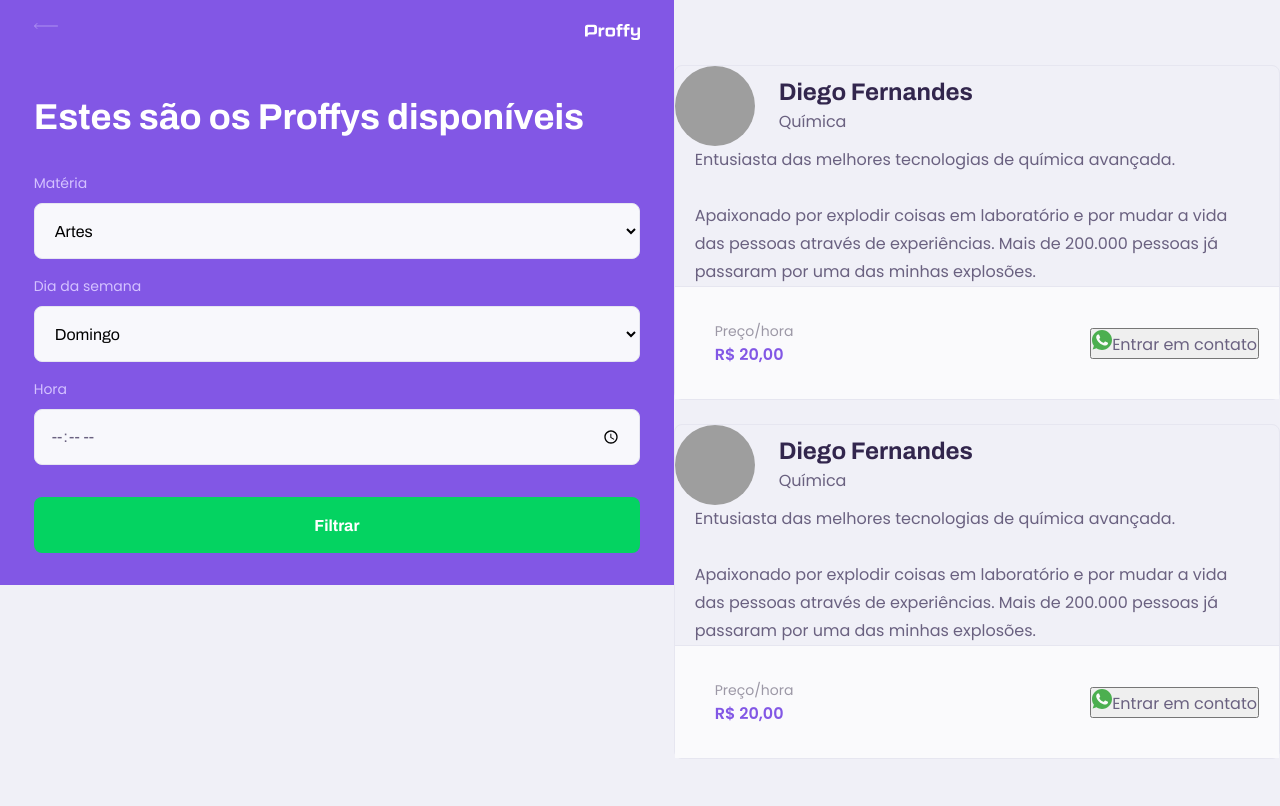
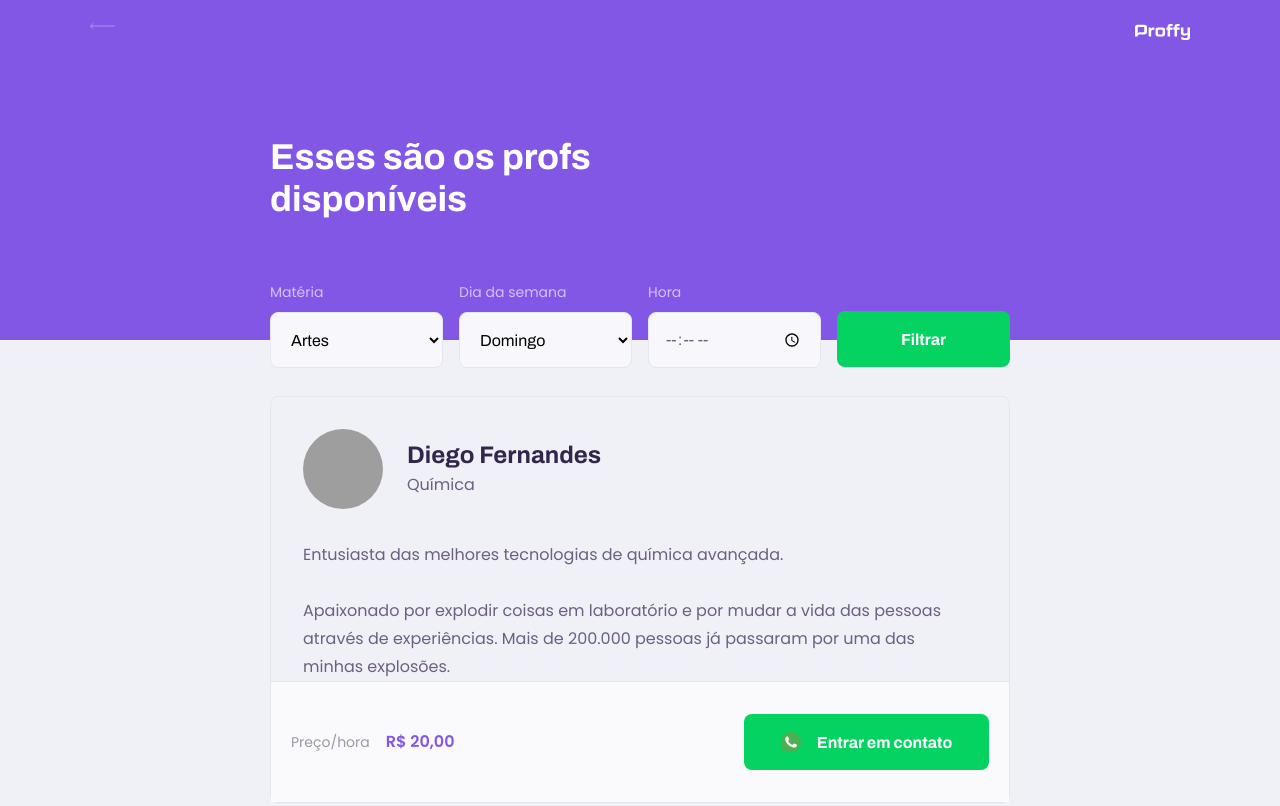
Before and after one commit to JoauMSuD/nlwE2, a plain HTML site: page study.html in a window 1280 px wide. Shown: the top 806 px of the page. Drawn offline with Linux system fonts and the light colour scheme; grey boxes are pictures that could not be loaded.

Commit message:
Finalizado a Edição do Main da pagina Study.

```diff
--- a/study.html
+++ b/study.html
@@ -1,26 +1,32 @@
 <!DOCTYPE html>
-<html lang="pt-br">
+<html lang="pt_br">
 
 <head>
     <meta charset="UTF-8">
     <meta name="viewport" content="width=device-width, initial-scale=1.0">
-    <title>Proffy | Sua plataforma de estudo online</title>
+    <title>Proffy | Sua plataforma de estudos online</title>
+
     <link rel="stylesheet" href="/styles/main.css">
     <link rel="stylesheet" href="/styles/partials/page-study.css">
+
     <link href="https://fonts.googleapis.com/css2?family=Archivo:wght@400;700&amp;family=Poppins:wght@400;600&amp;display=swap" rel="stylesheet">
+
 </head>
 
 <body id="page-study">
+
     <div id="container">
         <header class="page-header">
             <div class="top-bar-container">
                 <a href="/">
-                    <img src="/images/icons/back.svg" alt="voltar"></a>
-                <img src="/images/logo.svg" alt="Logo Proffy">
+                    <img src="/images/icons/back.svg" alt="">
+                </a>
+
+                <img src="/images/logo.svg" alt="Proffy">
             </div>
 
             <div class="header-content">
-                <strong>Estes são os Proffys disponíveis</strong>
+                <strong>Esses são os profs disponíveis</strong>
                 <form id="search-teachers">
                     <div class="select-block">
                         <label for="subject">Matéria</label>
@@ -58,11 +64,10 @@
                     <button type="submit">Filtrar</button>
                 </form>
             </div>
-
         </header>
-    </div>
 
         <main>
+            <!--article: Conteúdo que irá se repetir-->
             <article class="teacher-item">
                 <header>
                     <img src="https://avatars2.githubusercontent.com/u/2254731?s=460&amp;u=0ba16a79456c2f250e7579cb388fa18c5c2d7d65&amp;v=4" alt="Diego Fernandes">
@@ -72,7 +77,8 @@
                     </div>
                 </header>
 
-            <p>Entusiasta das melhores tecnologias de química avançada.<br><br>Apaixonado por explodir coisas em laboratório e por mudar a vida das pessoas através de experiências. Mais de 200.000 pessoas já passaram por uma das minhas explosões.</p>
+                <p>Entusiasta das melhores tecnologias de química avançada.<br><br>Apaixonado por explodir coisas em laboratório e por mudar a vida das pessoas através de experiências. Mais de 200.000 pessoas já passaram por uma das minhas explosões.
+                </p>
 
                 <footer>
                     <p>Preço/hora<strong>R$ 20,00</strong>
@@ -82,6 +88,7 @@
                     </button>
                 </footer>
             </article>
+
             <article class="teacher-item">
                 <header>
                     <img src="https://avatars2.githubusercontent.com/u/2254731?s=460&amp;u=0ba16a79456c2f250e7579cb388fa18c5c2d7d65&amp;v=4" alt="Diego Fernandes">
@@ -91,7 +98,8 @@
                     </div>
                 </header>
 
-            <p>Entusiasta das melhores tecnologias de química avançada.<br><br>Apaixonado por explodir coisas em laboratório e por mudar a vida das pessoas através de experiências. Mais de 200.000 pessoas já passaram por uma das minhas explosões.</p>
+                <p>Entusiasta das melhores tecnologias de química avançada.<br><br>Apaixonado por explodir coisas em laboratório e por mudar a vida das pessoas através de experiências. Mais de 200.000 pessoas já passaram por uma das minhas explosões.
+                </p>
 
                 <footer>
                     <p>Preço/hora<strong>R$ 20,00</strong>
@@ -103,6 +111,9 @@
             </article>
         </main>
 
+    </div>
+
+
 </body>
 
 </html>
--- a/styles/partials/page-study.css
+++ b/styles/partials/page-study.css
@@ -34,6 +34,7 @@
         .page-header .header-content {
             width: 90%;
             margin: 3.2rem auto;
+            position: relative;
         }
 
         .page-header .header-content strong {
@@ -148,7 +149,7 @@
             margin-top: .4rem;
         }
 
-        .teacher-item p {
+        .teacher-item>p {
             padding: 0 2rem;
             font-size: 1.6rem;
             line-height: 2.8rem;
@@ -174,3 +175,82 @@
             color: var(--color-primary);
             display: block;
         }
+
+        .teacher-item footer button {
+            width: 20rem;
+            height: 5.6rem;
+            background: var(--color-secondary);
+            color: var(--color-button-text);
+            border: 0;
+            border-radius: .8rem;
+            cursor: pointer;
+            font: 700 1.4rem Archivo;
+            display: flex;
+            align-items: center;
+            justify-content: space-evenly;
+            text-decoration: none;
+            transition: background 0.2s;
+            margin-left: 1.6rem;
+        }
+
+        .teacher-item footer button:hover {
+            background-color: var(--color-secondary-dark);
+        }
+
+        @media (min-width:700px) {
+            #page-study #container {
+                max-width: 100vw;
+            }
+            .page-header {
+                height: 340px;
+            }
+            .page-header .top-bar-container {
+                max-width: 1100px;
+            }
+            .page-header .header-content {
+                max-width: 740px;
+                margin: 0 auto;
+                flex: 1 1;
+                padding-bottom: 48px;
+                display: flex;
+                flex-direction: column;
+                justify-content: center;
+            }
+            .page-header .header-content strong {
+                max-width: 350px;
+            }
+            .teacher-item header,
+            .teacher-itemfooter {
+                padding: 32px;
+            }
+            #search-teachers {
+                display: grid;
+                grid-template-columns: repeat(4, 1fr);
+                gap: 16px;
+                position: absolute;
+                bottom: -28px;
+            }
+            #page-study main {
+                padding: 32px 0;
+                max-width: 740px;
+                margin: 0 auto;
+            }
+            #search-teachers .select-block {
+                margin-bottom: 0;
+            }
+            .teacher-item>p {
+                padding: 0 32px;
+            }
+            .teacher-item footer p strong {
+                display: initial;
+                margin-left: 16px;
+            }
+            .teacher-item footer button {
+                width: 245px;
+                font-size: 16px;
+                justify-content: center;
+            }
+            .teacher-item footer button img {
+                margin-right: 16px;
+            }
+        }
```
Lines whose indentation alone changed are shown as unchanged.
